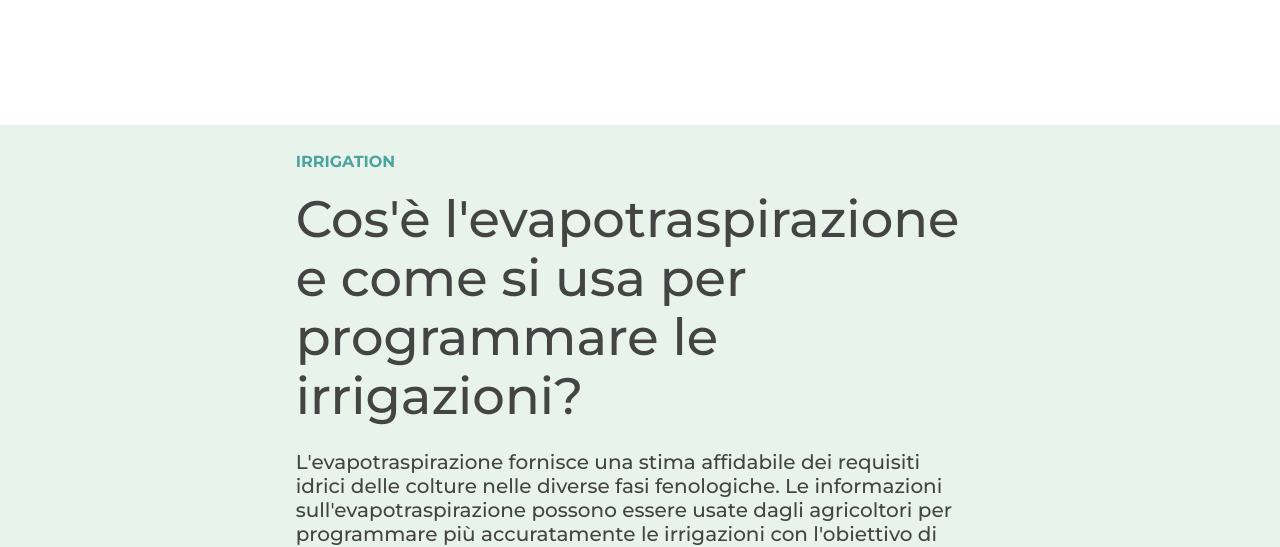
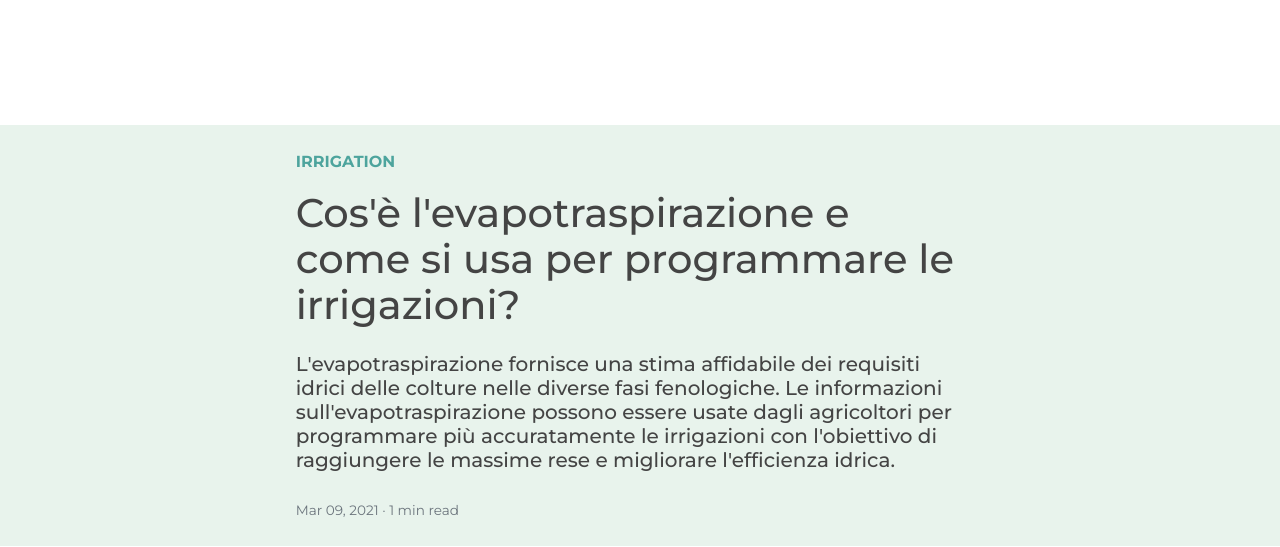
Before and after one commit to nodriver-ai/nodriver-ai.github.io, a Jekyll site: the page built from _posts/2021-03-09-cose-levapotraspirazione-e-come-si-usa-per-programmare-le-irrigazioni.markdown, in a window 1280 px wide and 1400 px high. Shown: the top 547 px of the window. Built offline with Jekyll 4.4.1, drawn with Linux system fonts in a browser that asks for light colours; nearby versions of some CDN libraries; comment, search, counter and statistics services are not loaded.

Commit message:
article-headline

```diff
--- a/assets/css/theme.css
+++ b/assets/css/theme.css
@@ -703,7 +703,7 @@ article {
 	line-height:1.86;
 }
 .article-headline {
-    font-size: 3.2rem;
+    /*font-size: 3.2rem;*/
     font-weight: 500;
     line-height: 1.15;
     color: #444444;
```
